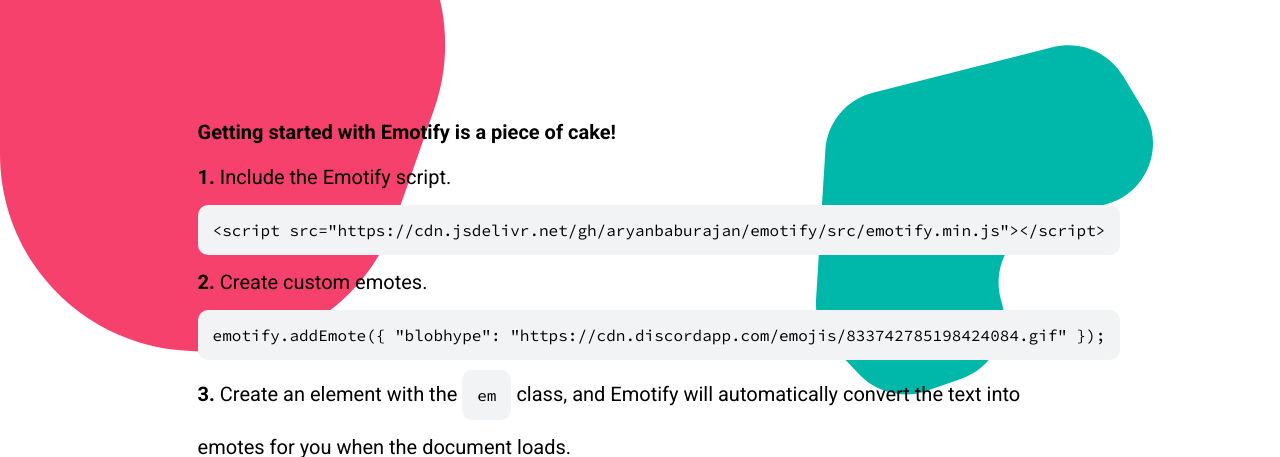
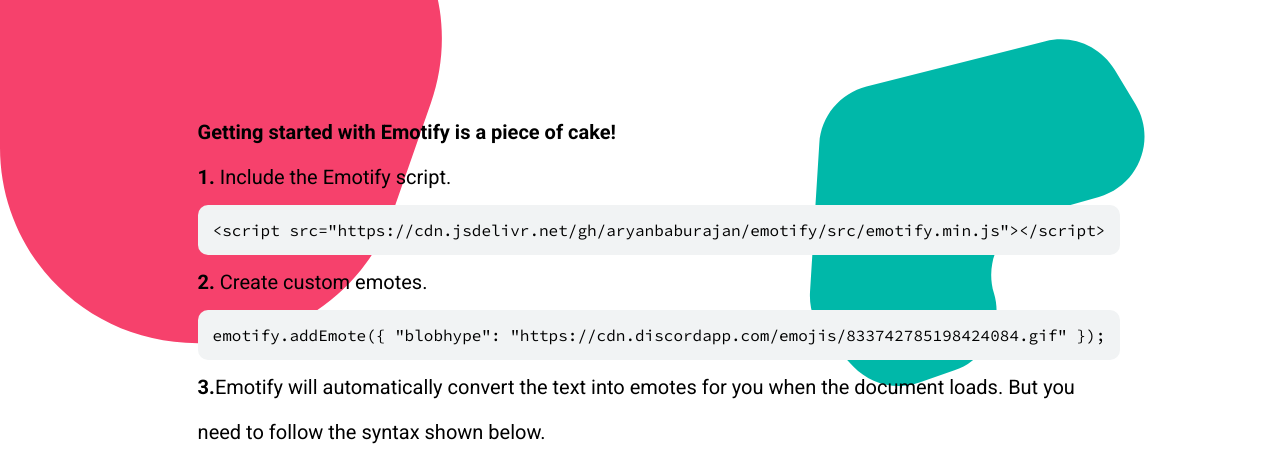
Before and after one commit to aryanbaburajan/Emotify, a plain HTML site: page index.html in a window 1280 px wide. Shown: the part 753-1210 px from the top of the page. Drawn offline with Linux system fonts and the light colour scheme.

Commit message:
updated docs

```diff
--- a/index.html
+++ b/index.html
@@ -238,9 +238,8 @@
         </code>
         <br />
 
-        <b>3.</b> Create an element with the <code>em</code> class, and Emotify
-        will automatically convert the text into emotes for you when the
-        document loads.
+        <b>3.</b>Emotify will automatically convert the text into emotes for you when the
+        document loads. But you need to follow the syntax shown below.
         <br />
         <code> &lt;p&gt;Hello, World! :<g>blobhype</g>:&lt;/p&gt; </code>
         <br />
```
